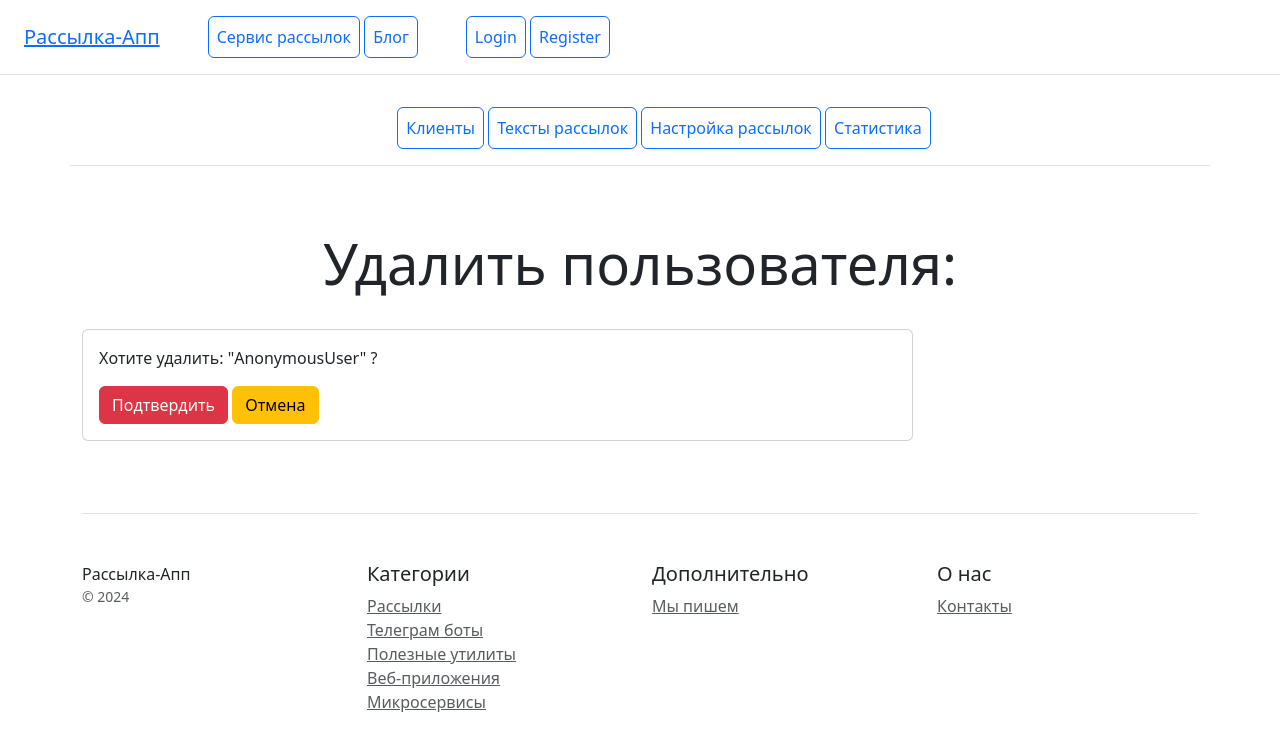
After one commit to DanStaf/course_6, a Django app: page /users/delete/ in a window 1280 px wide. The commit adds this page. Shown: the top 751 px of the page. Run offline with Django 4.2, Linux system fonts and the light colour scheme.

Commit message:
User delete added

```diff
--- /dev/null
+++ b/users/templates/users/user_confirm_delete.html
@@ -0,0 +1,27 @@
+{% extends 'main/base.html' %}
+{% block content %}
+
+<div class="pricing-header px-3 py-3 pt-md-5 pb-md-4 mx-auto text-center">
+    <h1 class="display-4">Удалить пользователя:</h1>
+</div>
+
+<div class="container">
+    <div class="row text-start">
+        <div class="col-lg-9 col-md-6 col-sm-12">
+            <div class="card mb-4 box-shadow">
+                <div class="card-body">
+                    <form method="post">
+                        {% csrf_token %}
+                        <p>Хотите удалить: "{{ object }}" ?</p>
+                        <button type="submit" class="btn btn-danger">Подтвердить</button>
+                        <a href="/users/profile" class="btn btn-warning">Отмена</a>
+                    </form>
+                </div>
+            </div>
+        </div>
+
+    </div>
+
+</div>
+
+{% endblock %}
--- a/users/templates/users/user_form.html
+++ b/users/templates/users/user_form.html
@@ -24,6 +24,7 @@
                             <button type="submit" class="btn btn-primary">Создать</button>
                         {% else %}
                             <button type="submit" class="btn btn-primary">Сохранить</button>
+                            <a class="p-2 btn btn-outline-danger" href="{% url 'users:user_delete' %}">Удалить</a>
                         {% endif %}
                     </form>
                 </div>
--- a/users/urls.py
+++ b/users/urls.py
@@ -2,7 +2,7 @@ from django.urls import path
 from users.apps import UsersConfig
 
 from users.views import main_view
-from users.views import RegisterView, UserProfileView, UserResetPasswordView, email_verification
+from users.views import RegisterView, UserProfileView, UserResetPasswordView, email_verification, UserDeleteView
 from django.contrib.auth.views import LoginView, LogoutView
 
 app_name = UsersConfig.name
@@ -11,6 +11,7 @@ urlpatterns = [
     path('', main_view, name='home'),
     path('register/', RegisterView.as_view(), name='register'),
     path('email_confirm/<str:token>/', email_verification, name='email_confirm'),
+    path('delete/', UserDeleteView.as_view(), name='user_delete'),
 
     path('login/', LoginView.as_view(template_name='users/login.html'), name='login'),
     path('profile/', UserProfileView.as_view(), name='profile'),
--- a/users/views.py
+++ b/users/views.py
@@ -5,7 +5,7 @@ import secrets
 from django.shortcuts import render, get_object_or_404, redirect
 from users.models import User
 from users.forms import RegisterForm, ProfileForm
-from django.views.generic import CreateView, UpdateView
+from django.views.generic import CreateView, UpdateView, DeleteView
 from django.contrib.auth.forms import PasswordResetForm
 from django.contrib.auth.views import PasswordResetView
 
@@ -44,6 +44,14 @@ class RegisterView(CreateView):
         )
 
         return super().form_valid(form)
+
+
+class UserDeleteView(DeleteView):
+    model = User
+    success_url = reverse_lazy('users:login')
+
+    def get_object(self, queryset=None):
+        return self.request.user
 
 
 def email_verification(request, token):
```
Also changed, not shown: readme.md.
